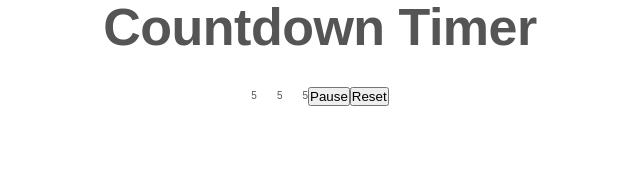
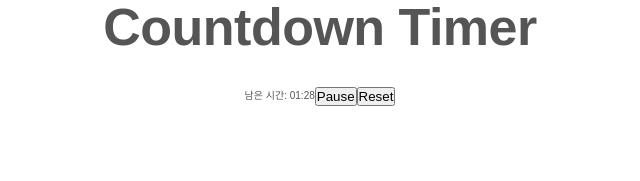
Before and after one commit to deltam3/frontendeval, a React (Create React App) app in the folder Easy/2_CountdownTimer/react_version/countdown/: page / in a window 1280 px wide. Both pictures are taken after typing "5", "5", "5" into the empty fields and a click on the button "Start". Shown: the top 181 px of the page, without its empty margins (320-960 px from the left). Built offline with nearby package versions, Linux system fonts and the light colour scheme.

Commit message:
minutes countdown functionality implemented

```diff
--- a/Easy/2_CountdownTimer/react_version/countdown/src/App.js
+++ b/Easy/2_CountdownTimer/react_version/countdown/src/App.js
@@ -1,5 +1,5 @@
 import "./App.css";
-import { useState } from "react";
+import { useState, useEffect } from "react";
 import Timer from "./components/Timer";
 import Countdown from "./components/Countdown";
 
@@ -14,6 +14,7 @@ function App() {
       <h1 className="heading-primary center-text">Countdown Timer</h1>
       {isActive ? (
         <Countdown
+          seconds={90}
           isActive={isActive}
           setIsActive={setIsActive}
           hourValue={hourValue}
--- a/Easy/2_CountdownTimer/react_version/countdown/src/components/Countdown.jsx
+++ b/Easy/2_CountdownTimer/react_version/countdown/src/components/Countdown.jsx
@@ -1,7 +1,19 @@
 import React from "react";
 import "./Countdown.css";
 
+import { useEffect, useRef, useState } from "react";
+
+const formatTime = (time) => {
+  let minutes = Math.floor(time / 60);
+  let seconds = Math.floor(time - minutes * 60);
+
+  if (minutes <= 10) minutes = "0" + minutes;
+  if (seconds <= 10) seconds = "0" + seconds;
+  return minutes + ":" + seconds;
+};
+
 function Countdown({
+  seconds,
   isActive,
   setIsActive,
   hourValue,
@@ -11,27 +23,35 @@ function Countdown({
   setMinValue,
   setSecValue,
 }) {
+  const [countdown, setCountdown] = useState(seconds);
+  const timerId = useRef();
+  useEffect(() => {
+    timerId.current = setInterval(() => {
+      setCountdown((prev) => prev - 1);
+    }, 1000);
+    return () => clearInterval(timerId.current);
+  }, []);
+
+  useEffect(() => {
+    if (countdown <= 0) {
+      clearInterval(timerId.current);
+      alert("end");
+    }
+  }, [countdown]);
+
   return (
     <section className="section-countdown">
       <div className="countdown">
-        <div className="">
-          <p>{hourValue}</p>
-        </div>
-        <div>
-          <p>{minValue}</p>
-        </div>
-        <div>
-          <p>{secValue}</p>
-        </div>
+        <p>남은 시간: {formatTime(countdown)}</p>
       </div>
       <div>
+        <button className="btn btn--pause">Pause</button>
         <button
-          className="btn btn--pause"
+          className="btn btn--reset"
           onClick={() => setIsActive(!isActive)}
         >
-          Pause
+          Reset
         </button>
-        <button className="btn btn--reset">Reset</button>
       </div>
     </section>
   );
```
